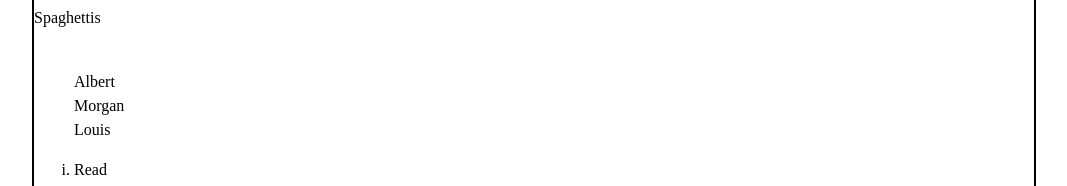
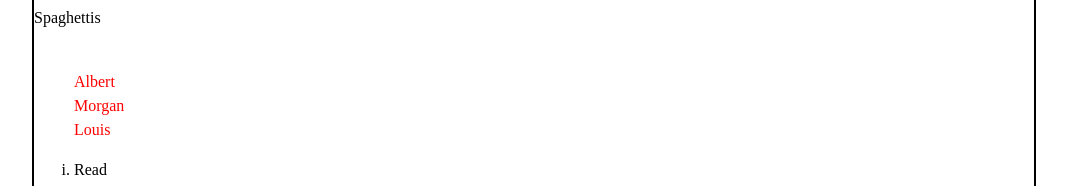
Before and after one commit to DarkX88/DarkX88.github.io, a plain HTML site: page index.html in a window 1280 px wide. Shown: the part 538-724 px from the top of the page, without its empty margins (106-1173 px from the left). Drawn offline with Linux system fonts and the light colour scheme; a web font is replaced by a local one.

Commit message:
change color list

```diff
--- a/index.html
+++ b/index.html
@@ -16,7 +16,7 @@
     <p class="ma-classe3">Spaghettis</p>
     <p class="ma-classe4">Spaghettis</p>
 
-    <ul>
+    <ul id="red">
         <li>Albert</li>
         <li>Morgan</li>
         <li>Louis</li>
--- a/style.css
+++ b/style.css
@@ -60,3 +60,6 @@
     height: 30px;
     overflow: hidden;
 }
+#red {
+    color: red;
+}
```
